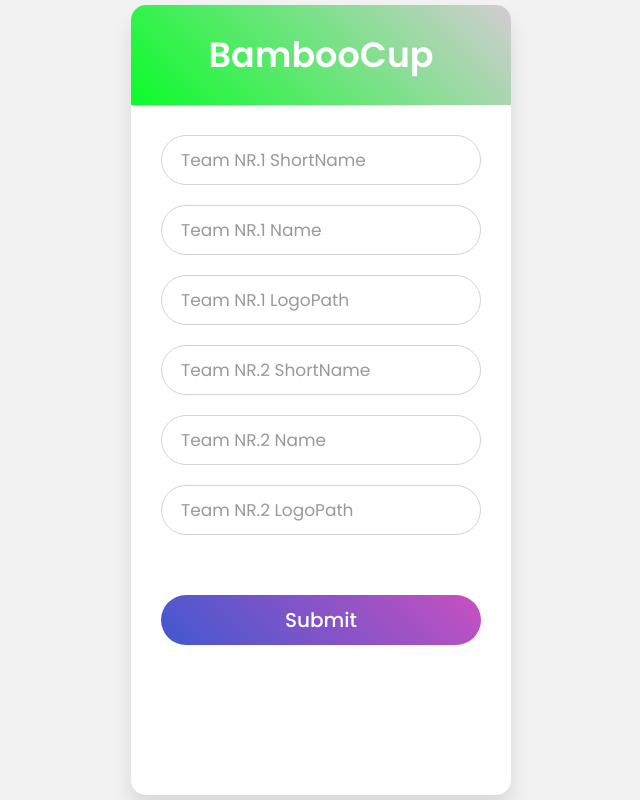
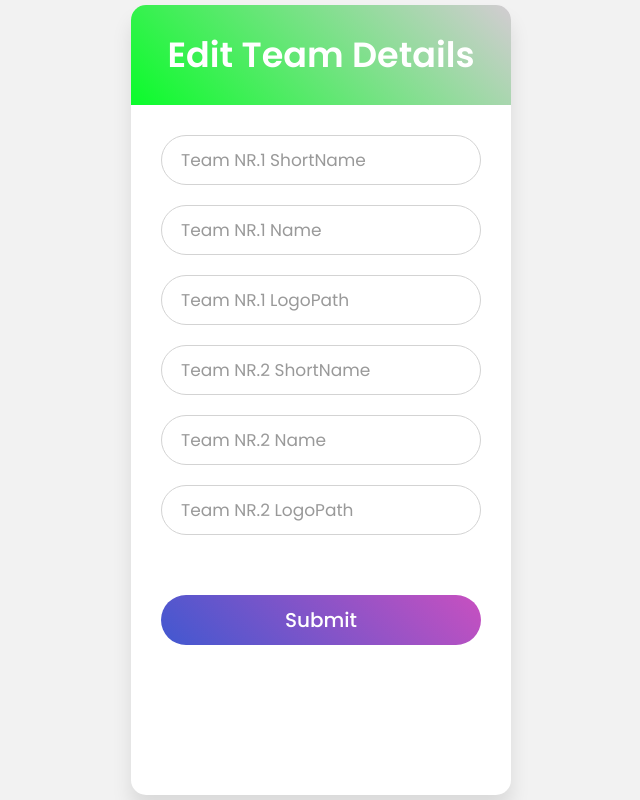
Before and after one commit to dequedrapha/Socket.io-server, a website: page static/html/editteams.html in a window 1280 px wide. Shown: the whole page, without its empty margins (319-959 px from the left). Drawn offline with Linux system fonts and the light colour scheme; files that its build step writes are made by us from their sources; files whose address does not match are found by name.

Commit message:
Update editteams.html

```diff
--- a/static/html/editteams.html
+++ b/static/html/editteams.html
@@ -9,7 +9,7 @@
     </head>
     <body>
         <div class="wrapper">
-            <div class="title">BambooCup</div>
+            <div class="title">Edit Team Details</div>
             <form action="#">
                 <div class="field">
                     <input type="text" required>
```
